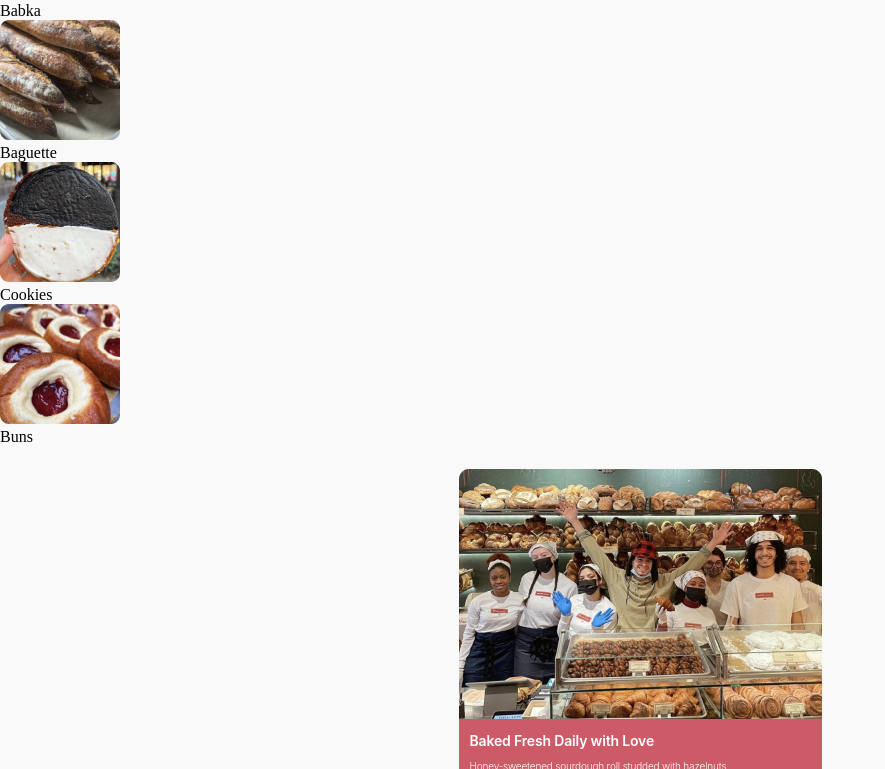
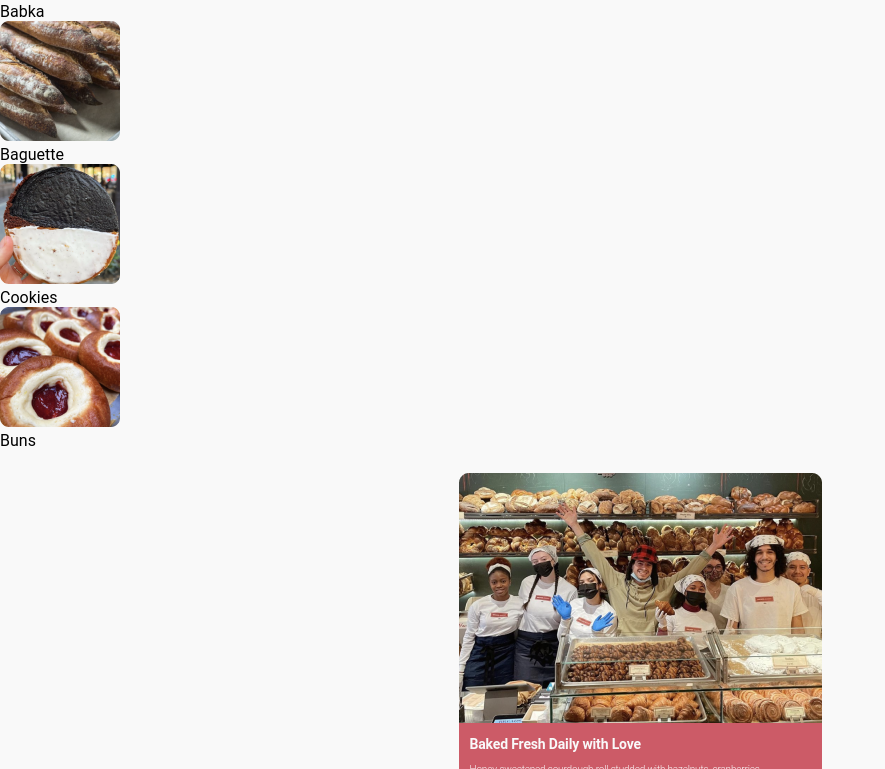
Before and after one commit to AxelLWitt/BakeShoppe, a React (Create React App) app in the folder bake-shoppe/: page / in a window 1280 px wide. Shown: the part 437-1206 px from the top of the page, without its empty margins (0-885 px from the left). Built offline with nearby package versions, Linux system fonts and the light colour scheme.

Commit message:
updated fonts and the footer color

```diff
--- a/bake-shoppe/src/App.css
+++ b/bake-shoppe/src/App.css
@@ -2,7 +2,7 @@
   margin:0;
   box-sizing: border-box;
   padding:0;
-
+  font-family: 'Roboto';
 }
 
 #root{
@@ -12,13 +12,13 @@
 }
 
 h1, h2, h3, h4 ,h5, p, button{
-  font-family: SF Pro Text;
+  font-family: 'Roboto';
   letter-spacing: -0.165px;
 }
 /*Global Modifiers*/
 
 .light{
-  color: #FFF;
+  color: #F9F9F9;
 }
 
 .dark{
@@ -158,3 +158,5 @@
 .no-border{
   border:none;
 }
+
+@import url('https://fonts.googleapis.com/css2?family=Roboto:wght@400;700&display=swap');
--- a/bake-shoppe/src/Horizontal.css
+++ b/bake-shoppe/src/Horizontal.css
@@ -6,7 +6,7 @@
     color: #999;
     text-align: center;
     font-feature-settings: 'clig' off, 'liga' off;
-    font-family: SF Pro Text;
+    font-family: 'Roboto';
     font-size: 16px;
     font-style: normal;
     font-weight: 600;
--- a/bake-shoppe/src/index.css
+++ b/bake-shoppe/src/index.css
@@ -84,6 +84,7 @@
   height: 400px;
   flex-shrink: 0;
   margin-top: 37px;
+  background: #FFFFFF
 }
 
 ul{
```
